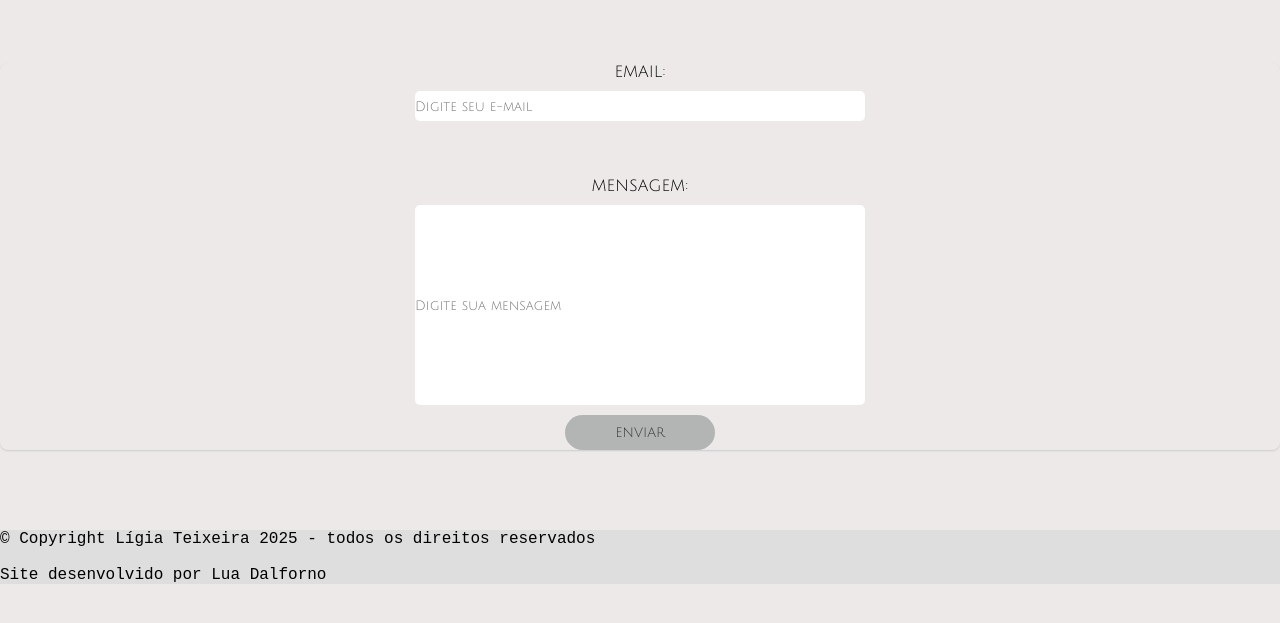
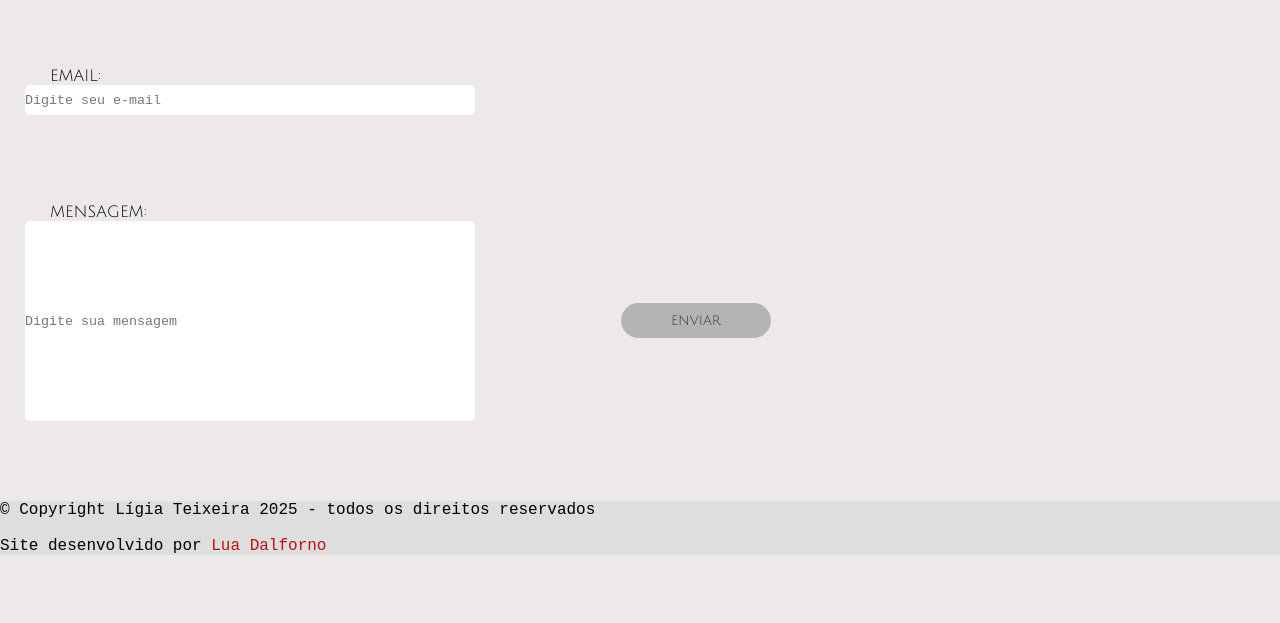
Before and after one commit to Luadalforno/ligia-teixeira, a plain HTML site: page Contato.html in a window 1280 px wide. Shown: the part 51-674 px from the top of the page. Drawn offline with nearby package versions, Linux system fonts and the light colour scheme; a web font is replaced by a local one.

Commit message:
update contato form

```diff
--- a/Contato.html
+++ b/Contato.html
@@ -13,10 +13,12 @@
 <body>
     <header>
         <div class="box">
-            <a href="index.html" class="Lígia">
-                <h1>Lígia Teixeira</h1></a>
-                <span id="burguer" class="material-symbols-outlined" onclick="clickMenu()">menu</span>
-
+            <div>
+                <a href="index.html" class="Lígia">
+                    <h1>Lígia Teixeira</h1></a>
+            </div>
+                <div><span id="burguer" class="material-symbols-outlined" onclick="clickMenu()">menu</span> </div>
+        </div>
 
             <div>
                 <menu id="itens">
@@ -35,7 +37,7 @@
                     </ul>
                 </menu>
             </div>
-        </div>
+
 
 
     </header>
@@ -57,7 +59,7 @@
     </main>
     <footer>
         &#169 Copyright Lígia Teixeira 2025 - todos os direitos reservados <br><br>
-        Site desenvolvido por Lua Dalforno
+        Site desenvolvido por <a class="Lua" href="https://github.com/Luadalforno" target="_blank">Lua Dalforno</a>
     </footer>
     <script src="js/myscript.js"></script>
 </body>
--- a/estilos/style.css
+++ b/estilos/style.css
@@ -198,15 +198,15 @@ footer {
 
 /*contato*/
 
-form {
-    font-family: 'Courier New', Courier, monospace;
+form, label {
+    font-family: "julius sans one";
     border-radius: 8px;
-    box-shadow: 0 1px 2px #ccc;
-    display: flex;
-    flex-direction: column;
-    gap: 10px;
+    display: block;
     margin-top: 70px;
-    align-items: center;
+    margin-left: 25px;
+
+
+
 
 
 }
@@ -220,6 +220,8 @@ button {
     cursor: pointer;
     color: #333;
     background-color: rgb(179, 181, 181);
+    margin-top: 20px;
+    margin-left: 140px;
 
 }
 
@@ -231,12 +233,14 @@ button:hover {
 }
 
 input#mensagem {
+    font-family: 'Courier New', Courier, monospace;
     height: 200px;
     width: 450px;
 
 }
 
 input[type=text] {
+    font-family: 'Courier New', Courier, monospace;
     border-radius: 5px;
     height: 30px;
     width: 450px;
@@ -244,6 +248,7 @@ input[type=text] {
 }
 
 input[type=email] {
+    font-family: 'Courier New', Courier, monospace;
     border-radius: 5px;
     height: 30px;
     width: 450px;
```
